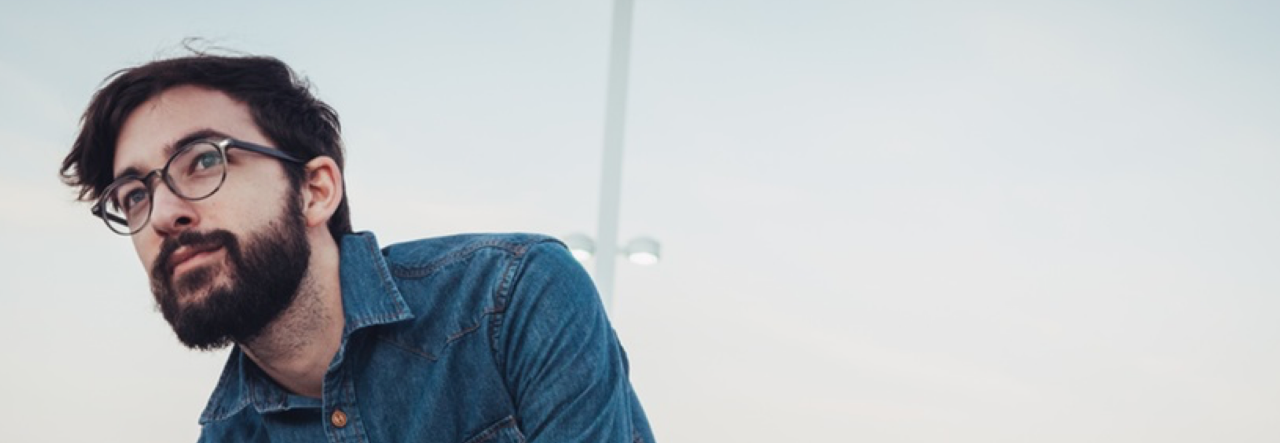
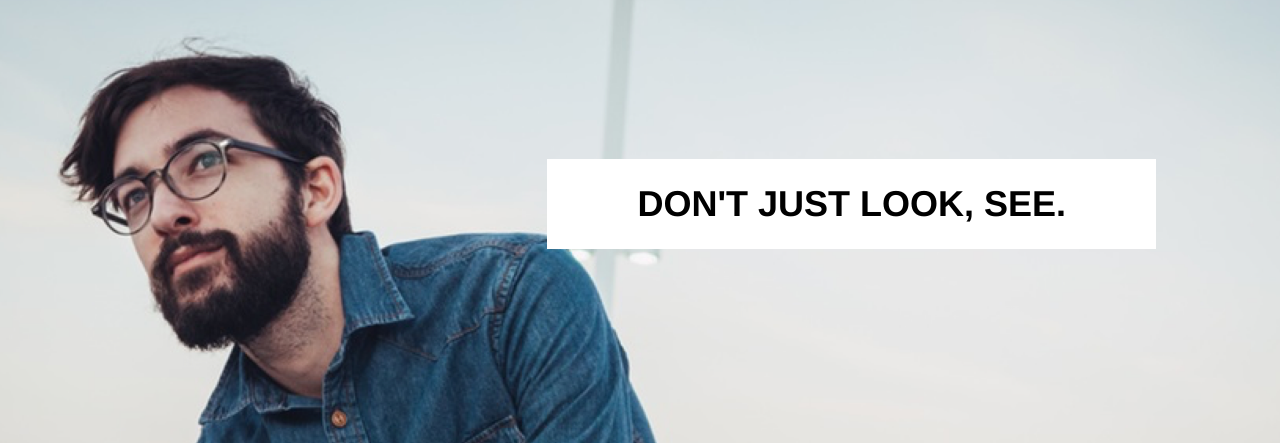
Before and after one commit to cornopaez/codecademy-tortoiseshell, a plain HTML site: page index.html in a window 1280 px wide. Shown: the part 75-518 px from the top of the page. Drawn offline with Linux system fonts and the light colour scheme.

Commit message:
Added styling for banner.

```diff
--- a/resources/style.css
+++ b/resources/style.css
@@ -15,6 +15,7 @@ html {
 .banner .container {
 	max-width: 960px;
 	margin: 0 auto;
+	position: relative;
 }
 
 .banner .container nav {
@@ -52,4 +53,21 @@ html {
 	padding: 1rem 2rem 1rem 0;
 }
 
-/**/
+/*Detail*/
+
+.detail {
+	display: inline-block;
+	background: white;
+	padding: 1.5rem 5rem;
+	color: black;
+	font-weight: bold;
+	font-size: 2rem;
+	text-transform: uppercase;
+	position: absolute;
+	right: 0;
+	margin-top: 10rem;
+	margin-right: -2rem;
+}
+
+/*Contant
+---------------------------------------------*/
```
